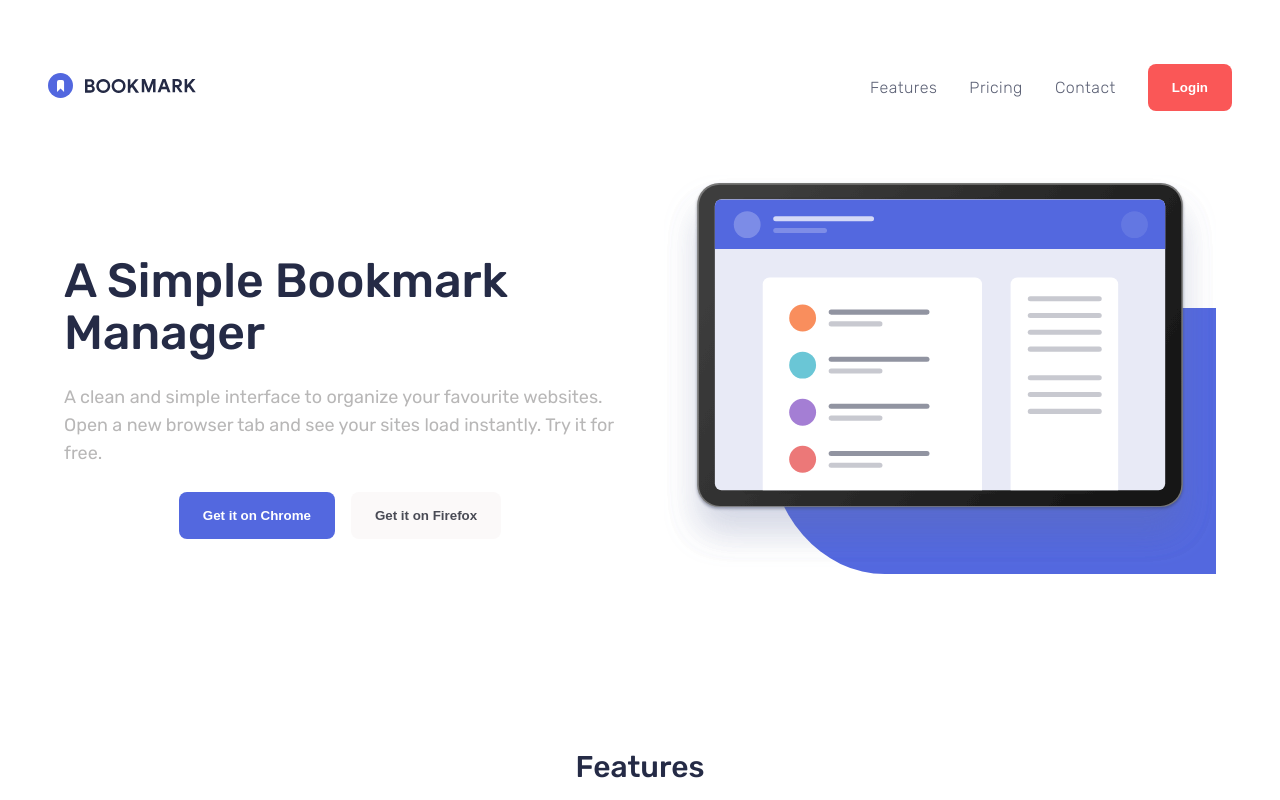
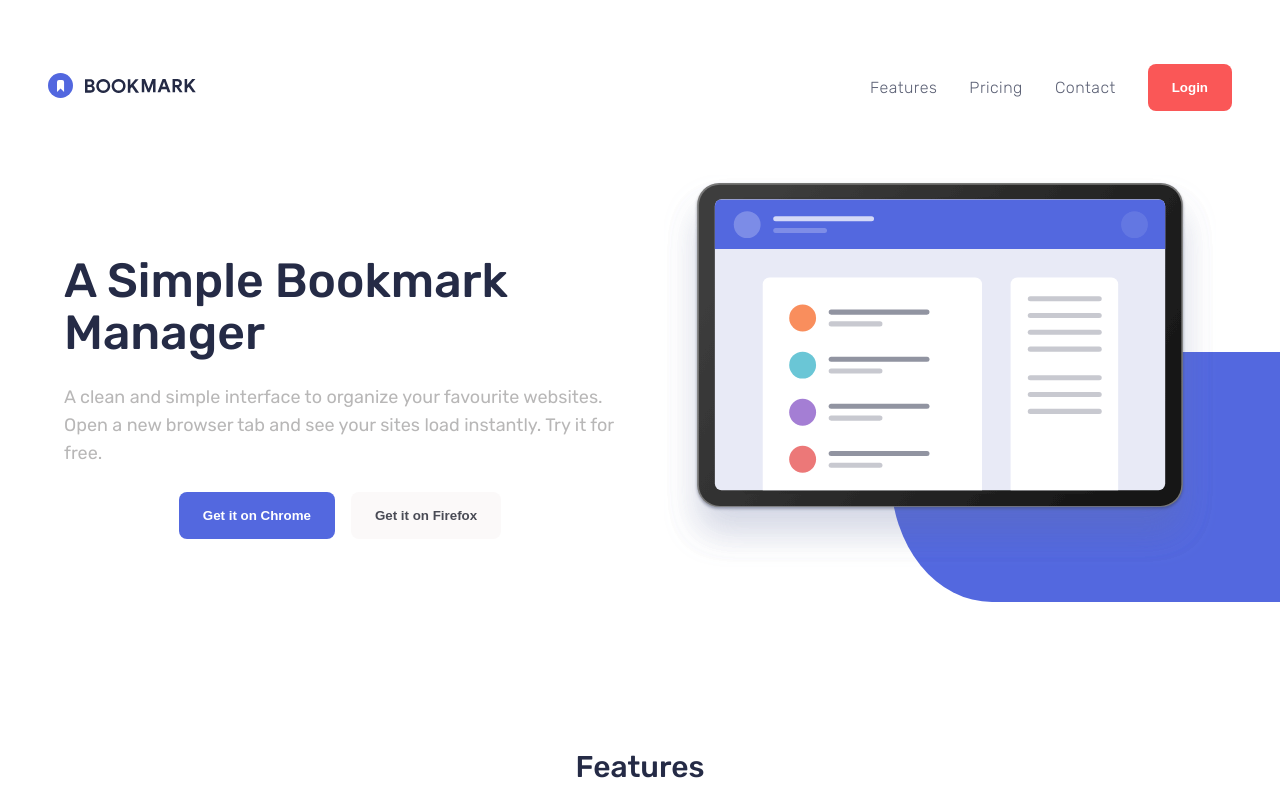
Before and after one commit to jakimiszka/fm-bookmarks, a React app: page / in a window 1280 px wide. Shown: the top 800 px of the page. Built offline with nearby package versions, Linux system fonts and the light colour scheme.

Commit message:
shape adjusted

```diff
--- a/src/components/FeatureCard.tsx
+++ b/src/components/FeatureCard.tsx
@@ -11,8 +11,8 @@ export const FeatureCard = (props: FeatureCardProps) => {
             <div className="feature-card">
                 <div className="feature-card--image">
                     <img src={imagePath} alt={title} />
-                    <div className='bg-shape positionShape'>
-                        <div className='bg-shape--circle'></div>
+                    <div className='headerShape positionShape'>
+                        <div className='headerShape--circle'></div>
                     </div>
                 </div>
 
--- a/src/components/Header.tsx
+++ b/src/components/Header.tsx
@@ -3,11 +3,14 @@ import hero from '../assets/illustration-hero.svg';
 export const Header = () => {
     return (
         <header className="header">
+            <div className="headerShape">
+                <div className="headerShape--circle"></div>
+            </div>
             <div className="header--graphic">
                 <img src={hero} alt="Hero Illustration" />
-                <div className='bg-shape setWidthShape'>
+                {/* <div className='bg-shape setWidthShape'>
                     <div className='bg-shape--circle'></div>
-                </div>
+                </div> */}
             </div>
             <div className="header--content">
                 <h1>A Simple Bookmark Manager</h1>
--- a/src/styles/sass/_boilerplate.scss
+++ b/src/styles/sass/_boilerplate.scss
@@ -15,7 +15,7 @@ body{
     font-family: 'Kumbh Sans', sans-serif;
     width: 100%;
     height: 100%;
-
+    position: relative;
     display: flex;
     justify-content: center;
 }
--- a/src/styles/sass/_components.scss
+++ b/src/styles/sass/_components.scss
@@ -46,26 +46,27 @@
     }
 }
 
-.bg-shape{
+.headerShape{
     position: absolute;
-    top: 30%;
-    left: 40%;
+    top: 20%;
     right: 0;
-    width: 60%;
-    height: 60%;
+    width: 200px;
+    height: 150px;
     background-color: v.$blue-600;
     z-index: -1;
+    padding: 0;
+    margin: 0;
 
-    // @include u.breakpoint('medium'){
-    //     height: 80%;
-    //     top: 10%;
-    // }
+    @include u.breakpoint('medium'){
+        width: 350px;
+        height: 250px;
+        top: 25%;
+    }
 
-    // @include u.breakpoint('large'){
-    //     height: 70%;
-    //     width: 100%;
-    //     top: 20%;
-    // }
+    @include u.breakpoint('large'){
+        width: calc(250px + 3vw);
+        top: 40%;
+    }
 
     &--circle{
         position: absolute;
@@ -78,17 +79,6 @@
         border-top-left-radius: 50%;
         border-bottom-left-radius: 50%;
     }
-}
-
-.titles{
-    &--heading2{
-        @include v.mobile-text-preset-1;
-    }
-    &--text{
-        @include v.mobile-text-preset-2-regular;
-        color: v.$grey-400;
-    }
-
 }
 
 .positionShape{
--- a/src/styles/sass/_layout.scss
+++ b/src/styles/sass/_layout.scss
@@ -2,6 +2,7 @@
 @use './variables' as v;
 
 .container{
+    position: relative;
     width: 100%;
     min-height: 100vh;
     max-width: 450px;
@@ -73,6 +74,7 @@
 }
 
 .header{
+    position: relative;
     width: 100%;
     display: flex;
     flex-direction: column;
```
